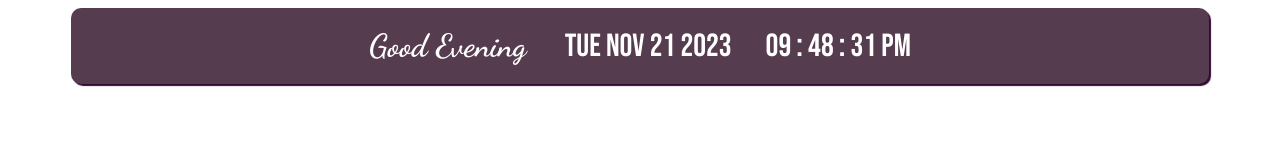
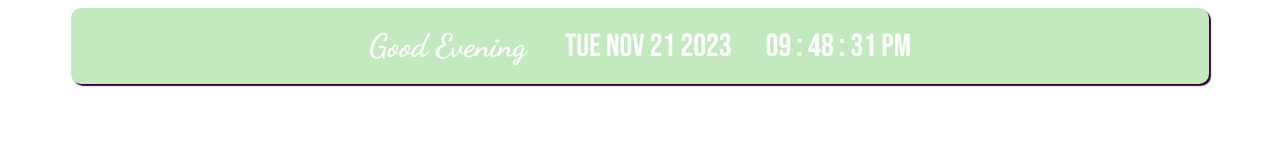
Before and after one commit to onceali/weekly_planner, a plain HTML site: page index.html in a window 1280 px wide. Drawn offline with Linux system fonts and the light colour scheme.

Commit message:
Update index.html

```diff
--- a/index.html
+++ b/index.html
@@ -40,7 +40,7 @@ h1 {
 .card {
     padding: 10px 25px 10px 25px;
     border-radius: 10px;
-    background: #553c4e;
+    background: #c3eabf;
     width: 85vw;
     color: #fff;
     display: inline-block;
```
